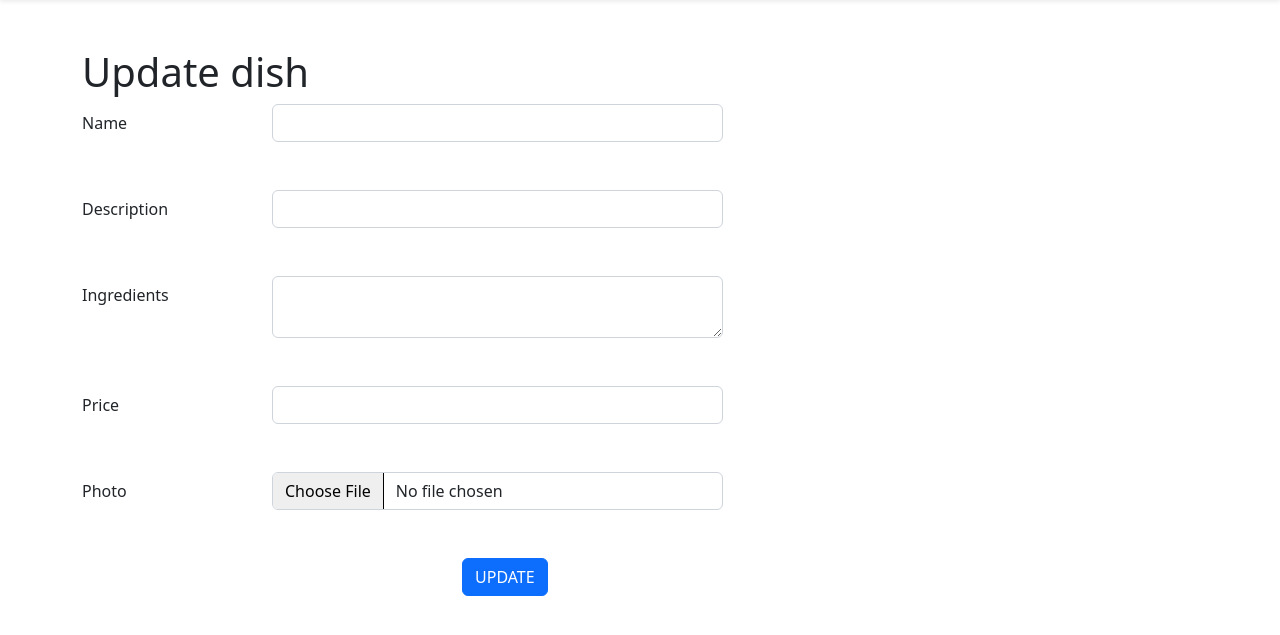
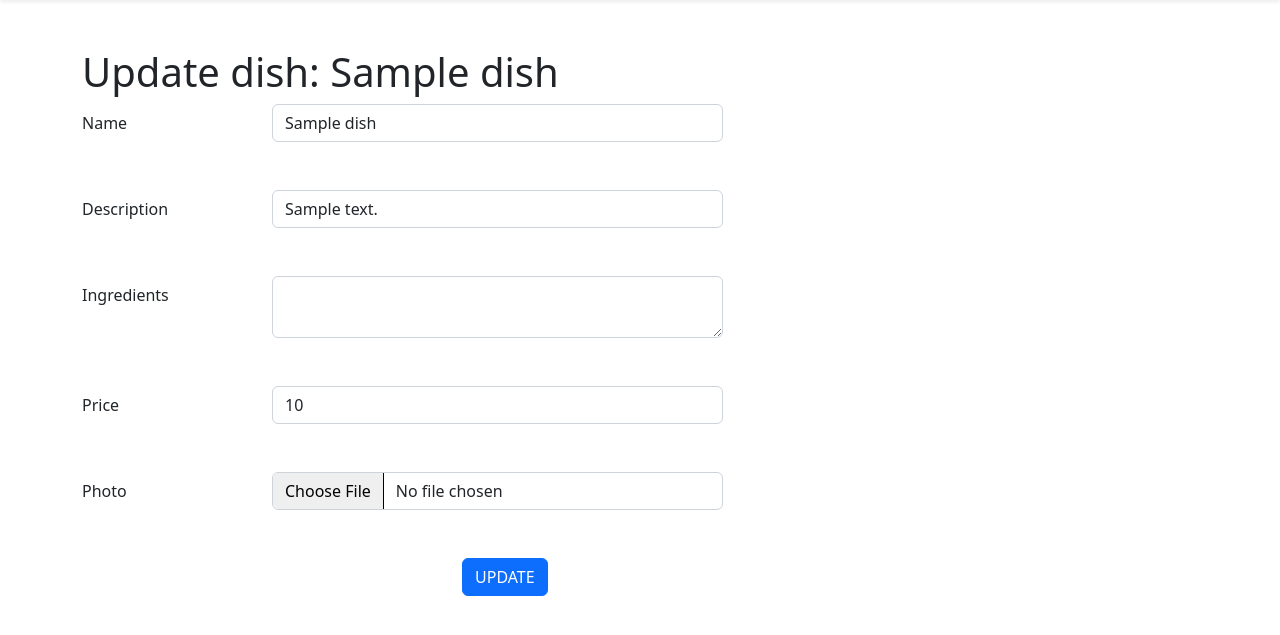
Before and after one commit to hroque01/proj80-team6, a Laravel app: template resources/views/pages/dishEdit.blade.php in a window 1280 px wide. Shown: the part 56-691 px from the top of the page. Run offline with Laravel 9, Linux system fonts and the light colour scheme; the template is opened without the code that fills it: most values are stand-ins (such as "Sample title", 1, 10 or a date in 2020); data that the repository does not hold is empty; style sheets or scripts are compiled from the project's sources.

Commit message:
edit dishEdit file

```diff
--- a/resources/views/pages/dishEdit.blade.php
+++ b/resources/views/pages/dishEdit.blade.php
@@ -4,7 +4,7 @@
 
     <div class="container pt-5">
         <h1>
-            Update dish
+            Update dish: {{$dish->name}}
         </h1>
 
         <form method="POST" action="{{ route('dishUpdate', $dish) }}" enctype="multipart/form-data">
```
